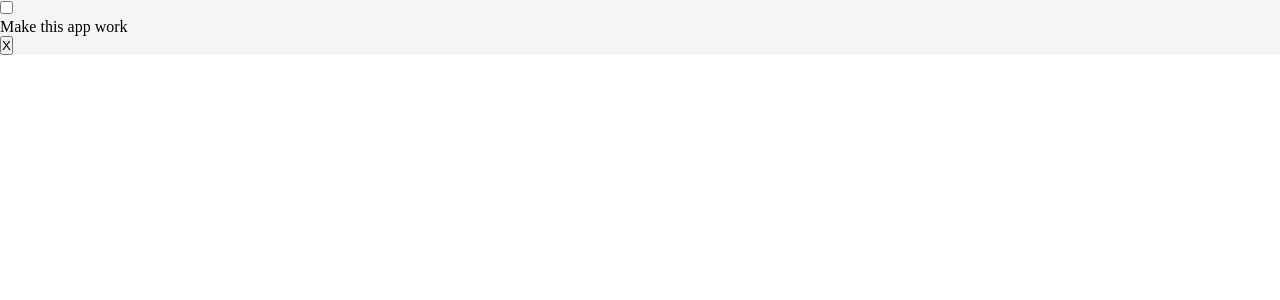
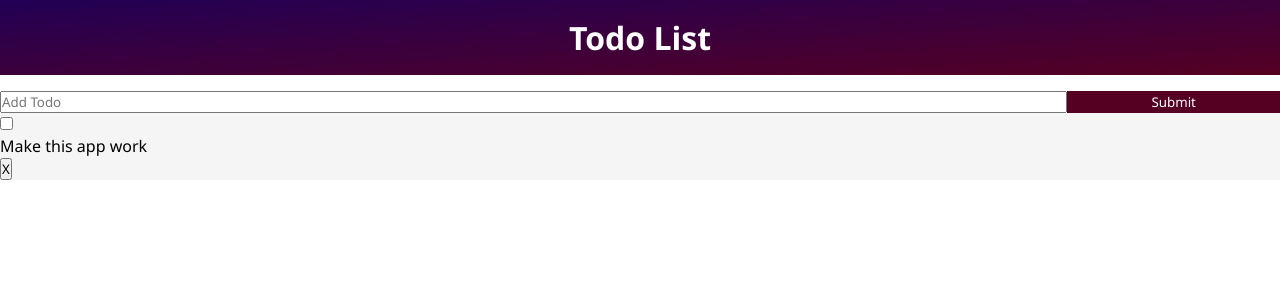
Before and after one commit to italoaalves/reacttodo, a React (Create React App) app: page / in a window 1280 px wide. Shown: the top 300 px of the page. Built offline with nearby package versions, Linux system fonts and the light colour scheme.

Commit message:
addTodo and some styling

```diff
--- a/src/App.js
+++ b/src/App.js
@@ -1,5 +1,7 @@
 import React, { Component } from 'react';
 import Todos from './components/Todos'
+import AddTodo from './components/AddTodo';
+import Header from './components/layout/Header';
 
 export default class App extends Component {
   state = {
@@ -25,9 +27,21 @@
     this.setState({todos: [...this.state.todos.filter(todo => todo.id !==id)]})
   }
 
+  addTodo = (title) => {
+    const todosList = this.state.todos
+    const newTodo = {
+      id: todosList[0] ? todosList[todosList.length-1].id + 1: 1,
+      title: title,
+      completed: false
+    }
+    this.setState({todos: [...todosList, newTodo]});
+  }
+
   render() {
     return (
       <div className="App">
+        <Header />
+        <AddTodo addTodo={this.addTodo} />
         <Todos  todos={this.state.todos} toggleComplete={this.toggleComplete} delTodo={this.delTodo}/>
       </div>
     );
--- /dev/null
+++ b/src/components/AddTodo.js
@@ -0,0 +1,34 @@
+import React, { Component } from 'react'
+
+export default class AddTodo extends Component {
+    state = {
+        title: ''
+    }
+
+    handleChange = (e) => this.setState({[e.target.name]: e.target.value});
+
+    handleSubmit = (e) => {
+        e.preventDefault();
+        this.props.addTodo(this.state.title);
+        this.setState({title: ''});
+    }
+
+    render() {
+        return (
+            <form onSubmit={this.handleSubmit}>
+                <input
+                    type="text"
+                    name="title"
+                    placeholder="Add Todo"
+                    value={this.state.title}
+                    onChange={this.handleChange}
+                />
+                <input
+                    type="submit"
+                    value="Submit"
+                    className="btn"
+                />
+            </form>
+        );
+    }
+}
--- a/src/components/TodoItem.js
+++ b/src/components/TodoItem.js
@@ -14,7 +14,7 @@
 
     return (
       <div style={this.getStyle()}>
-        <input type="checkbox" onChange={this.props.toggleComplete.bind(this, id)}></input>
+        <input type="checkbox" onChange={this.props.toggleComplete.bind(this, id)} checked={this.props.todo.completed}></input>
         <p>{title}</p>
         <button onClick={this.props.delTodo.bind(this, id)}>X</button>
       </div>
--- a/src/components/Todos.js
+++ b/src/components/Todos.js
@@ -7,7 +7,6 @@
   render() {
     return this.props.todos.map(
       (todo) => (
-
         <TodoItem key={todo.id} todo={todo} toggleComplete={this.props.toggleComplete} delTodo={this.props.delTodo}/>
     ));
   }
--- /dev/null
+++ b/src/components/layout/Header.js
@@ -0,0 +1,9 @@
+import React from 'react'
+
+export default function Header() {
+    return (
+        <header>
+            <h1>Todo List</h1>
+        </header>
+    )
+}
--- a/src/index.css
+++ b/src/index.css
@@ -1,4 +1,31 @@
 * {
+  font-family: 'Segoe UI', Tahoma, Geneva, Verdana, sans-serif;
   margin: 0;
   padding: 0;
 }
+
+header {
+  color: white;
+  background-image: linear-gradient(to right bottom, #220055, #550022);
+  display: flex;
+  align-items: center;
+  justify-content: center;
+  padding: 1rem;
+}
+
+form {
+  margin-top: 1rem;
+  display: flex;
+  width: 100%;
+}
+
+form input[type=text] {
+  flex: 10;
+}
+
+form input[type=submit] {
+  color: white;
+  background-color: #550022;
+  border: none;
+  flex: 2;
+}
```
